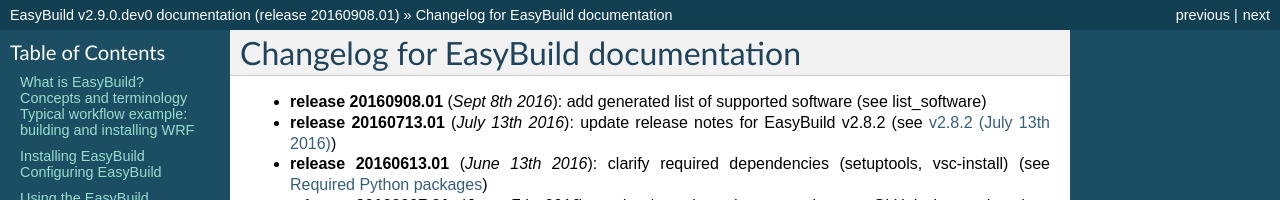
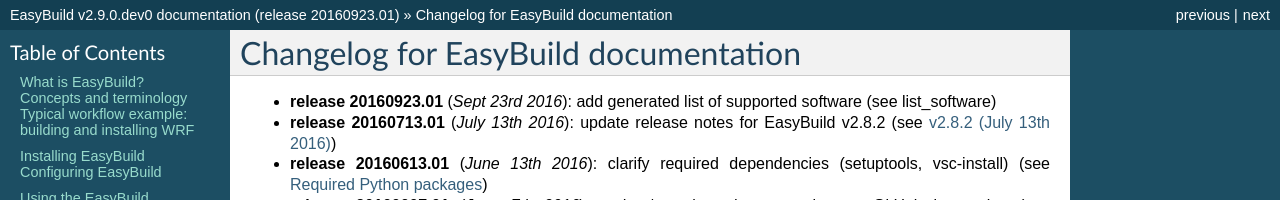
Before and after one commit to easybuilders/easybuild, a Sphinx documentation site: the page built from docs/Changelog.rst, in a window 1280 px wide and 900 px high. Shown: the top 200 px of the window. Built offline with Sphinx 7.4.7, drawn with Linux system fonts in a browser that asks for light colours; some of the changed text lies outside the part shown.

Commit message:
bump docs release

```diff
--- a/docs/Changelog.rst
+++ b/docs/Changelog.rst
@@ -3,7 +3,7 @@
 Changelog for EasyBuild documentation
 -------------------------------------
 
-* **release 20160908.01** (`Sept 8th 2016`): add generated list of supported software (see :ref:`list_software`)
+* **release 20160923.01** (`Sept 23rd 2016`): add generated list of supported software (see :ref:`list_software`)
 * **release 20160713.01** (`July 13th 2016`): update release notes for EasyBuild v2.8.2 (see :ref:`release_notes_eb282`)
 * **release 20160613.01** (`June 13th 2016`): clarify required dependencies (setuptools, vsc-install) (see :ref:`required_python_packages`)
 * **release 20160607.01** (`June 7th 2016`): update/complete documentation on GitHub integration (see :ref:`integration_with_github`)
--- a/docs/conf.py
+++ b/docs/conf.py
@@ -43,7 +43,7 @@
 # The short X.Y version.
 version = '2.9.0.dev0'  # this is meant to reference the version of EasyBuild
 # The full version, including alpha/beta/rc tags.
-release = '20160908.01'  # this is meant to reference the version of the documentation itself
+release = '20160923.01'  # this is meant to reference the version of the documentation itself
 
 # There are two options for replacing |today|: either, you set today to some
 # non-false value, then it is used:
```
